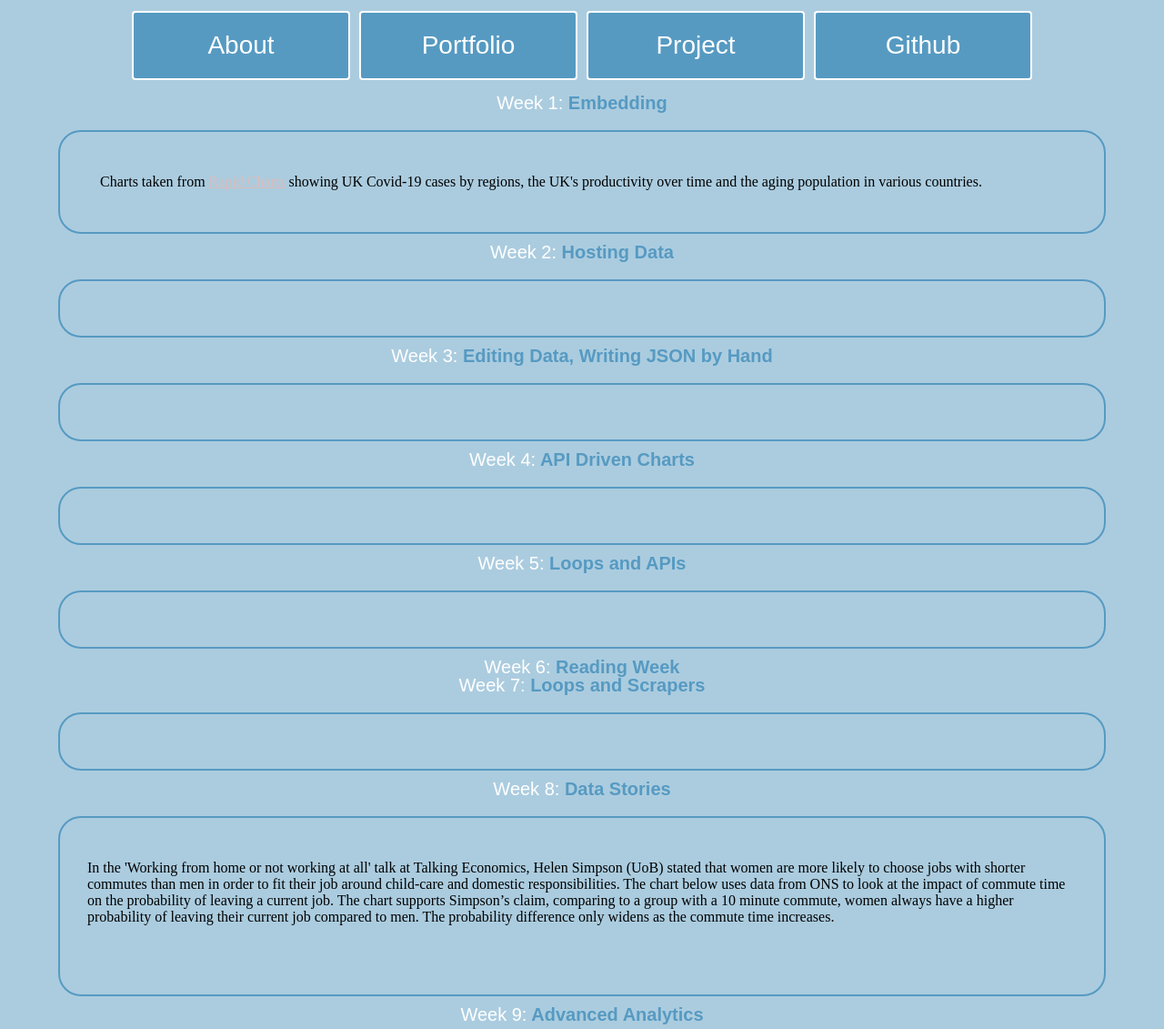
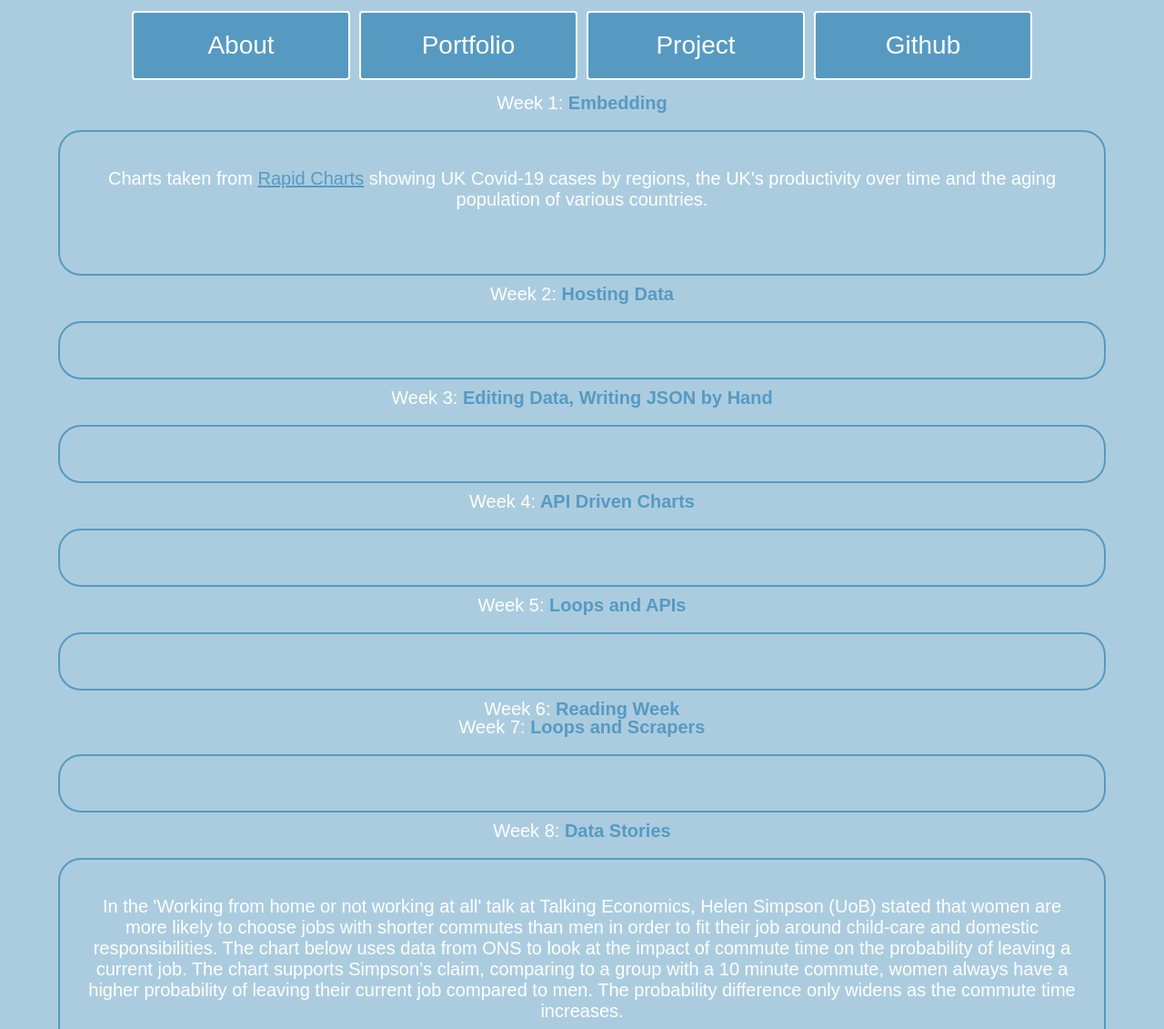
Before and after one commit to niafthomas/niafthomas-github.io, a plain HTML site: page portfolio.html in a window 1280 px wide. Shown: the part 169-1300 px from the top of the page at 91% size. Drawn offline with nearby package versions, Linux system fonts and the light colour scheme; a script that the page names is missing.

Commit message:
Update portfolio.html

```diff
--- a/portfolio.html
+++ b/portfolio.html
@@ -52,8 +52,11 @@ Portfolio
 
 <container class="bcontainer">
 
-  <p class="rubric-launch">Charts taken from <a class="textLink"
-    href="https://rapidcharts.io/launch" style="color:rgb(219, 188, 188)">Rapid Charts</a> showing UK Covid-19 cases by regions, the UK's productivity over time and the aging population in various countries.</p>
+  <div class="text-level-A">Charts taken from <a class="textLink"
+    href="https://rapidcharts.io/launch" style="color:#569ac2">Rapid Charts</a> showing UK Covid-19 cases by regions, the UK's productivity over time and the aging population of various countries.</a>
+
+  </div>
+
 
 <!--Chart 1 showing UK COVID cases by Region-->
   <div class="chart" id="chart1">
@@ -234,7 +237,8 @@ Portfolio
 <h3 class="bodyText"><span style="color: #ffffff; font-weight: 500;">Week 8:</span> Data Stories</h3>
 <container class="bcontainer">
 
-<p class="rubric-launch">In the 'Working from home or not working at all' talk at Talking Economics, Helen Simpson (UoB) stated that women are more likely to choose jobs with shorter commutes than men in order to fit their job around child-care and domestic responsibilities. The chart below uses data from ONS to look at the impact of commute time on the probability of leaving a current job. The chart supports Simpson’s claim, comparing to a group with a 10 minute commute, women always have a higher probability of leaving their current job compared to men. The probability difference only widens as the commute time increases.   </p>
+  <div class="text-level-A">In the 'Working from home or not working at all' talk at Talking Economics, Helen Simpson (UoB) stated that women are more likely to choose jobs with shorter commutes than men in order to fit their job around child-care and domestic responsibilities. The chart below uses data from ONS to look at the impact of commute time on the probability of leaving a current job. The chart supports Simpson’s claim, comparing to a group with a 10 minute commute, women always have a higher probability of leaving their current job compared to men. The probability difference only widens as the commute time increases.</a>
+  </div>
 
 <!--Chart 15 -->
 
```
